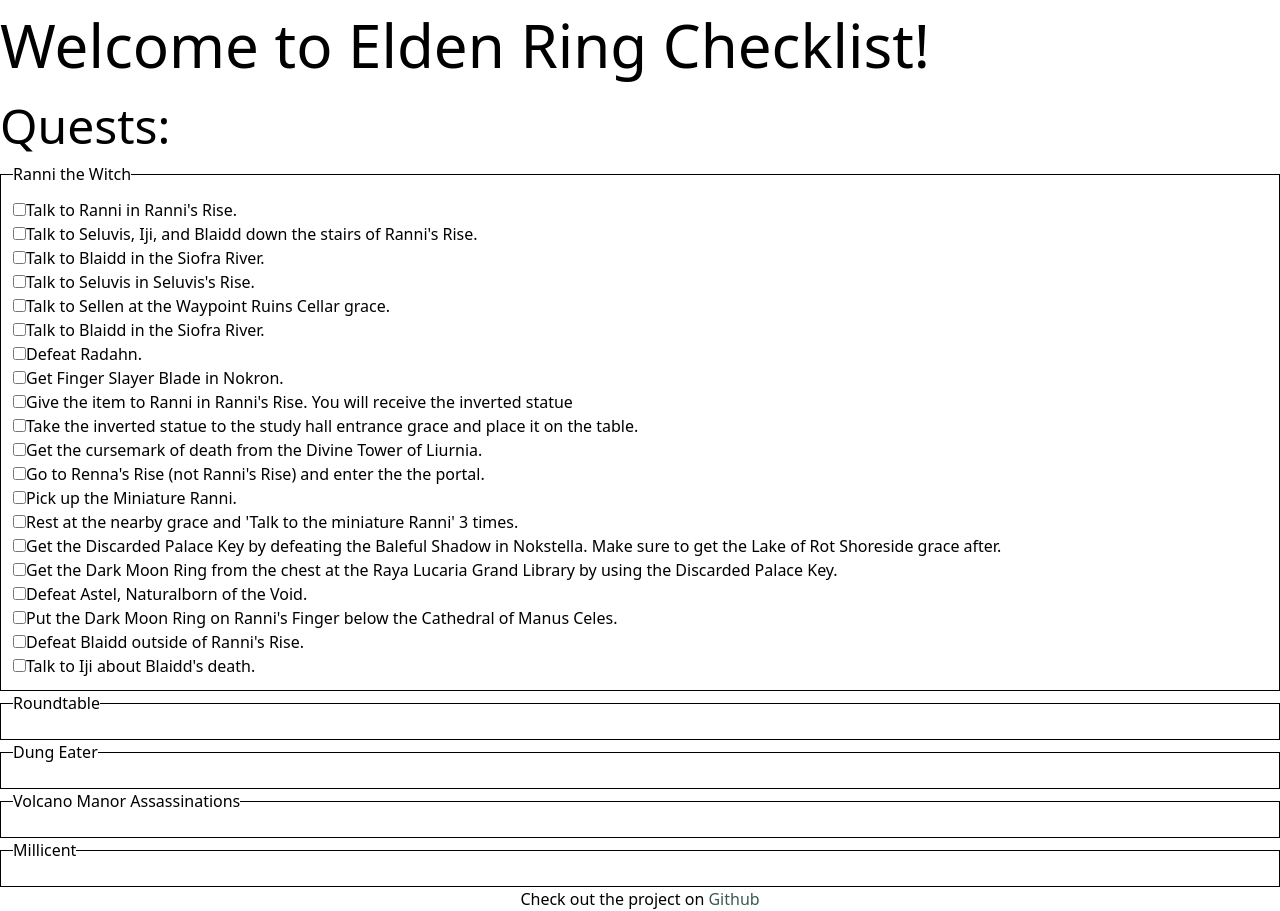
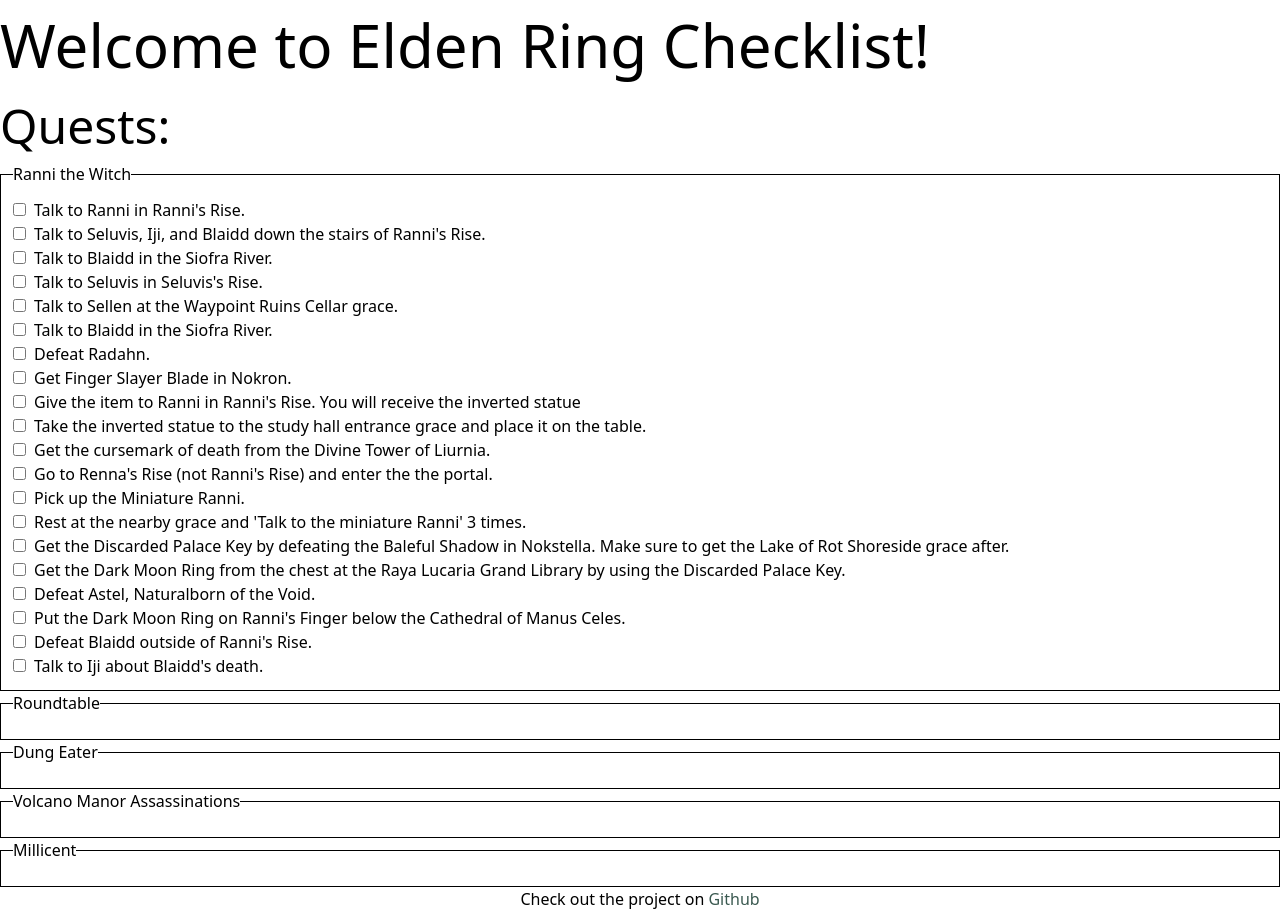
Before and after one commit to Gobluebro/Elden-Ring-Checklist, a Next.js app: page / in a window 1280 px wide. Built offline with nearby package versions, Linux system fonts and the light colour scheme.

Commit message:
Add some spacing for checkboxes

```diff
--- a/components/checkbox.tsx
+++ b/components/checkbox.tsx
@@ -11,7 +11,9 @@ const Checkbox = (props: Props) => {
   return (
     <div>
       <input id={"chk" + requirement.id} type="checkbox" />
-      <label htmlFor={"chk" + requirement.id}>{requirement.description}</label>
+      <label className="ml-2" htmlFor={"chk" + requirement.id}>
+        {requirement.description}
+      </label>
     </div>
   );
 };
```
